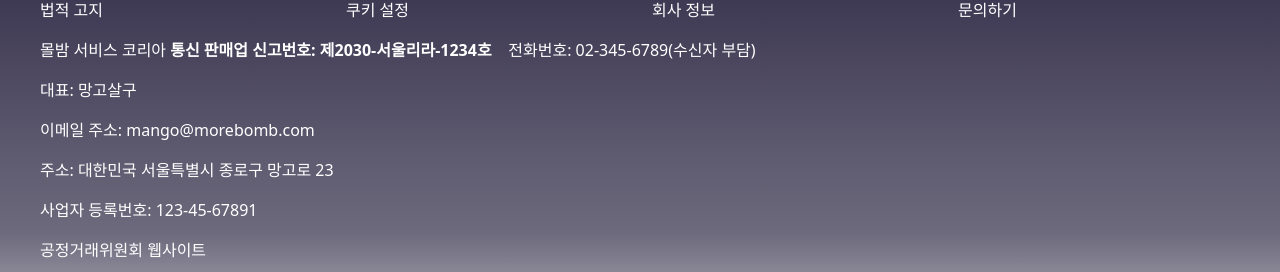
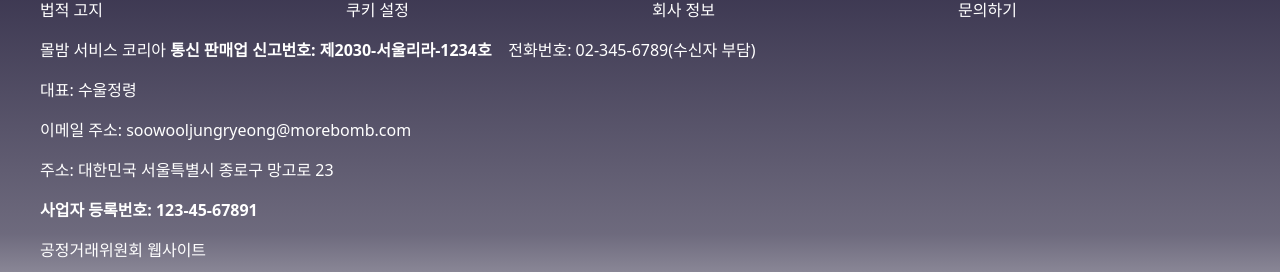
Before and after one commit to winter-jung/frontend, a React (Vite) app: page /genres/10759 in a window 1280 px wide. Shown: the part 1064-1336 px from the top of the page. Built offline with nearby package versions, Linux system fonts and the light colour scheme; no server answers.

Commit message:
[winter]-푸터수정,오타수정,배너슬라이드추가

```diff
--- a/src/components/Banner.jsx
+++ b/src/components/Banner.jsx
@@ -21,7 +21,8 @@ function Banner() {
                 <SwiperSlide> <img className="w-full h-[600px]  rounded-[20px]" src="/banner_1.jpg" alt="배너" /></SwiperSlide>
                 <SwiperSlide><img className="w-full h-[600px]  rounded-[20px]" src="/banner_6.jpg" alt="배너" /></SwiperSlide>
                 <SwiperSlide><img className="w-full h-[600px]  rounded-[20px]" src="/banner_7.jpg" alt="배너" /></SwiperSlide>
-                <SwiperSlide><img className="w-full h-[600px]  rounded-[20px]" src="/banner3.jpg" alt="배너" /></SwiperSlide>
+                <SwiperSlide><img className="w-full h-[600px]  rounded-[20px] " src="/banner3.jpg" alt="배너" /></SwiperSlide>
+                <SwiperSlide><img className="w-full h-[600px]  rounded-[20px] " src="/banner_4.jpg" alt="배너" /></SwiperSlide>
             </Swiper>
         </section>
 
--- a/src/components/Footer.jsx
+++ b/src/components/Footer.jsx
@@ -22,10 +22,10 @@ function Footer() {
                     <div>회사 정보</div>
                     <div>문의하기</div>
                     <div className="col-span-4">몰밤 서비스 코리아 <strong>통신 판매업 신고번호: 제2030-서울리라-1234호 </strong>&nbsp;&nbsp; 전화번호: 02-345-6789(수신자 부담)</div>
-                    <div className="col-span-4">대표: 망고살구</div>
-                    <div className="col-span-4">이메일 주소: mango@morebomb.com</div>
+                    <div className="col-span-4">대표: 수울정령</div>
+                    <div className="col-span-4">이메일 주소: soowooljungryeong@morebomb.com</div>
                     <div className="col-span-4">주소: 대한민국 서울특별시 종로구 망고로 23</div>
-                    <div className="col-span-4"><sttong>사업자 등록번호: 123-45-67891</sttong></div>
+                    <div className="col-span-4"><strong>사업자 등록번호: 123-45-67891</strong></div>
                     <div className="col-span-4">공정거래위원회 웹사이트</div>
                 </div>
             </div>
```
